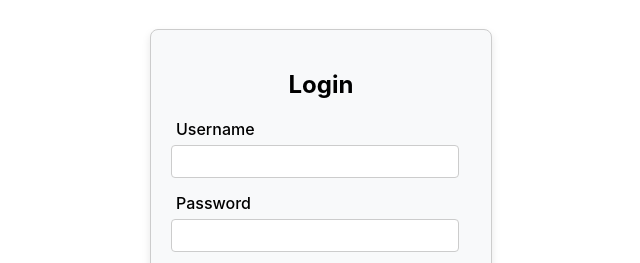
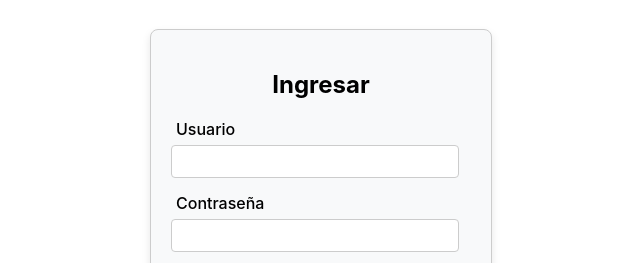
Before and after one commit to AAVAA-FC/Login-P5, a React (Create React App) app in the folder login-app-react/: page / in a window 1280 px wide. Shown: the part 144-407 px from the top of the page, without its empty margins (319-959 px from the left). Built offline with nearby package versions, Linux system fonts and the light colour scheme.

Commit message:
Agrega peticiones de inicio de sesión

```diff
--- a/login-app-react/src/components/LoginMenu/LoginMenu.js
+++ b/login-app-react/src/components/LoginMenu/LoginMenu.js
@@ -1,18 +1,48 @@
 import './LogMenu.css';
+import { useState } from 'react';
 
 function LoginMenu() {
+  const [username, setUsername] = useState('');
+  const [password, setPassword] = useState('');
+
+  const submitHandler = async (event) => {
+    event.preventDefault();
+
+    const data = { email: username, password: password };
+
+    try {
+      const response = await fetch('http://127.0.0.1:5000/api/auth/login', {
+        method: 'POST',
+        headers: {
+          'Content-Type': 'application/json'
+        },
+        body: JSON.stringify(data)
+      });
+
+      if (response.ok) {
+        console.log(response);
+        alert('Exito al iniciar sesión');
+      } else {
+        alert('Correo o contraseña inválidos.');
+      }
+    } catch (error) {
+      console.error('Error:', error);
+      alert('Error. Por favor intenta ingresar más tarde');
+    }
+  };
+
   return (
     <div className="login-menu">
         <div className="login-card">
-            <h2>Login</h2>
-            <form>
+            <h2>Ingresar</h2>
+            <form onSubmit={submitHandler}>
                 <div className="form-group">
-                <label htmlFor="username">Username</label>
-                <input type="text" id="username" name="username" />
+                <label htmlFor="username">Usuario</label>
+                <input type="text" id="username" name="username" onChange={(event) => setUsername(event.target.value)}/>
                 </div>
                 <div className="form-group">
-                <label htmlFor="password">Password</label>
-                <input type="password" id="password" name="password" />
+                <label htmlFor="password">Contraseña</label>
+                <input type="password" id="password" name="password" onChange={(event) => setPassword(event.target.value)}/>
                 </div>
                 <button type="submit">Login</button>
             </form>
```
